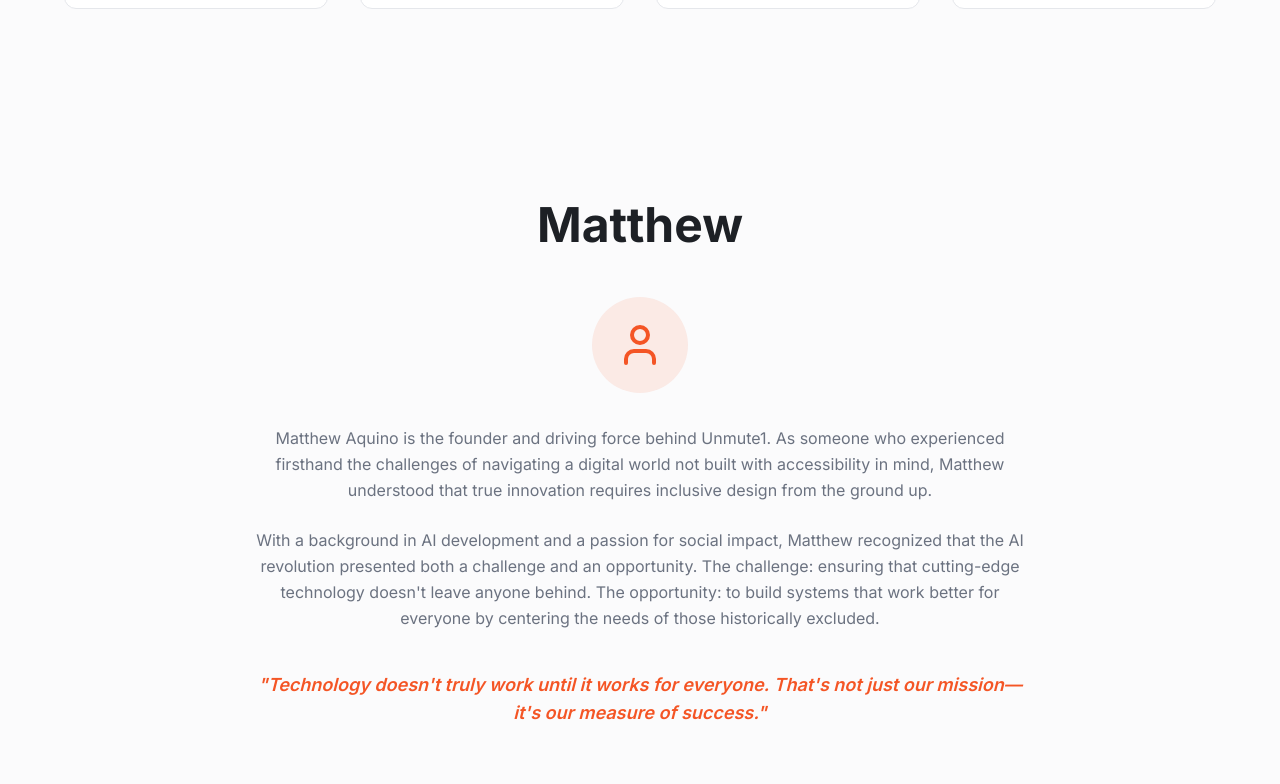
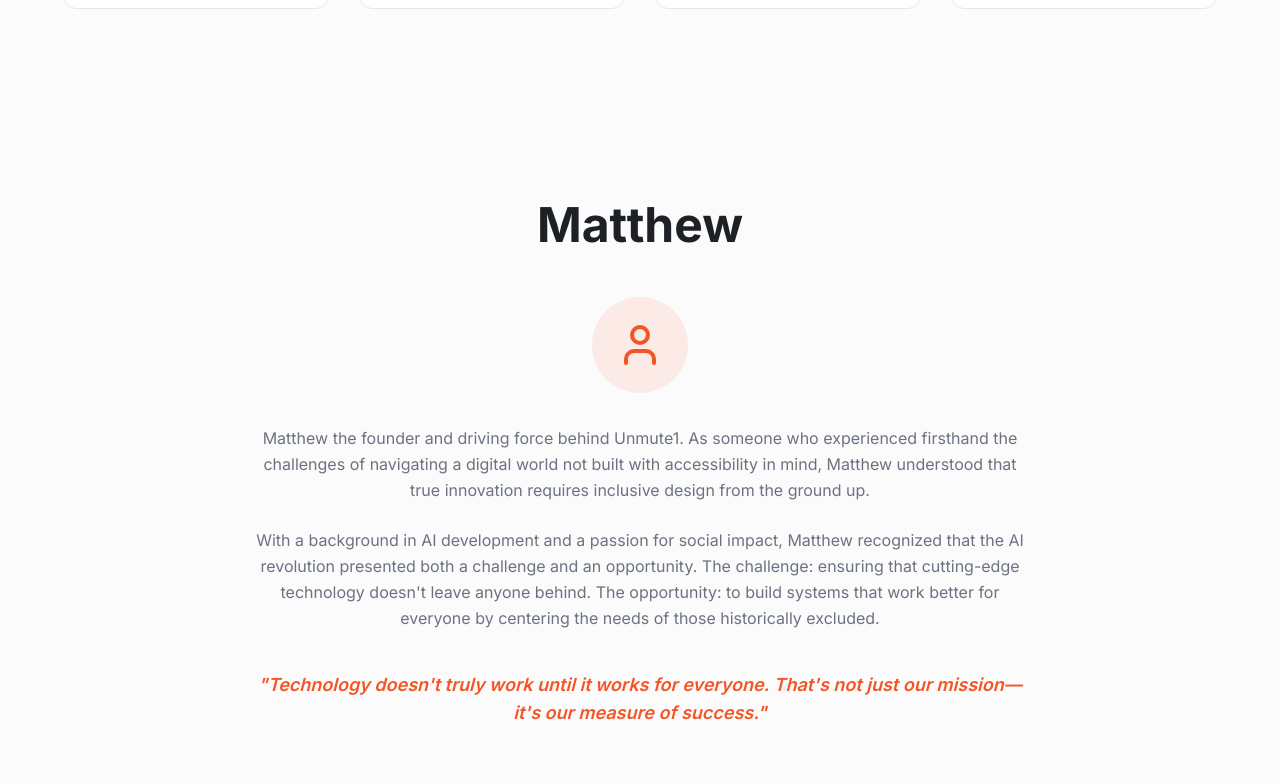
Before and after one commit to msacks2692-sudo/unmute-every-voice, a React (Vite) app: page / in a window 1280 px wide. Shown: the part 2076-2860 px from the top of the page. Built offline with nearby package versions, Linux system fonts and the light colour scheme; the HTML template or start-up script is replaced by a standard one.

Commit message:
Visual edit in Lovable
Edited UI in Lovable

```diff
--- a/src/components/Founder.tsx
+++ b/src/components/Founder.tsx
@@ -1,9 +1,7 @@
 import { User } from "lucide-react";
-
 const Founder = () => {
-  return (
-    <section className="py-24 bg-muted/30">
-      <div className="container mx-auto px-4">
+  return <section className="py-24 bg-muted/30">
+      <div className="container mx-auto px-4 rounded-lg">
         <div className="max-w-3xl mx-auto text-center">
           <h2 className="text-4xl md:text-5xl font-bold mb-12 animate-fade-up">Matthew</h2>
 
@@ -13,10 +11,7 @@ const Founder = () => {
 
           <div className="space-y-6 text-muted-foreground leading-relaxed animate-fade-up">
             <p>
-              Matthew Aquino is the founder and driving force behind Unmute1. As someone who
-              experienced firsthand the challenges of navigating a digital world not built with
-              accessibility in mind, Matthew understood that true innovation requires inclusive
-              design from the ground up.
+              Matthew the founder and driving force behind Unmute1. As someone who experienced firsthand the challenges of navigating a digital world not built with accessibility in mind, Matthew understood that true innovation requires inclusive design from the ground up.
             </p>
             <p>
               With a background in AI development and a passion for social impact, Matthew
@@ -32,8 +27,6 @@ const Founder = () => {
           </div>
         </div>
       </div>
-    </section>
-  );
+    </section>;
 };
-
 export default Founder;
```
